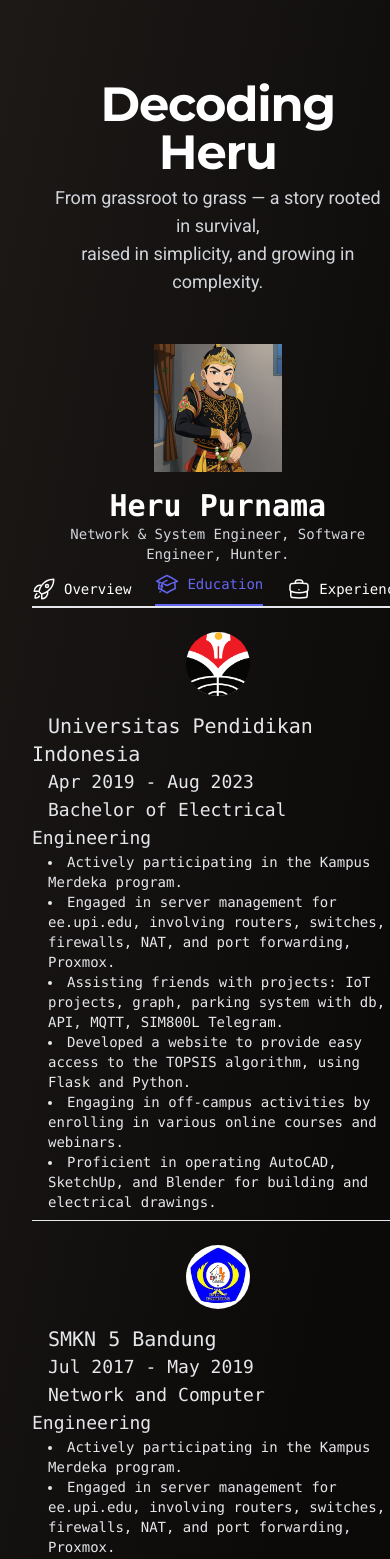
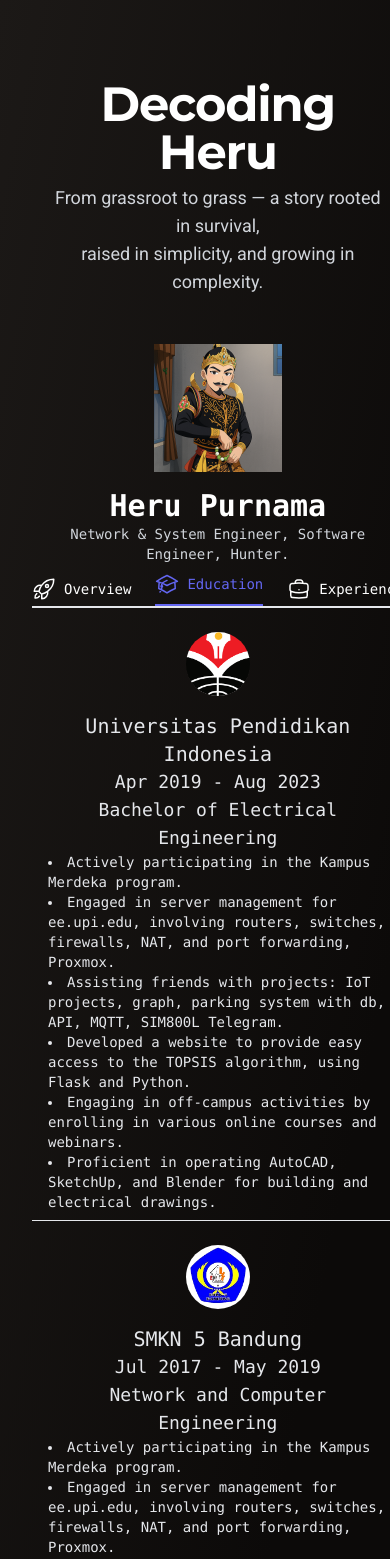
Before and after one commit to ruhefm/porto-web, a Vue app: page /about/education in a window 390 px wide. Shown: the top 1559 px of the page. Built offline with nearby package versions, Linux system fonts and the light colour scheme.

Commit message:
update responsive

```diff
--- a/src/components/Education.vue
+++ b/src/components/Education.vue
@@ -4,9 +4,9 @@
     <li class="block py-2 sm:flex border-b items-center">
       <div class="items-center justify-center flex py-4"><img :src="`/${education.path}`" :alt="education.title" class="w-16 h-16 rounded-full object-cover bg-white"></div>
       <div>
-      <span class="px-4 text-xl sm:text-2xl">{{ education.title }}</span><br/>
-      <span class="px-4 text-lg sm:text-xl">{{ education.dateRange }}</span><br/>
-      <span class="px-4 text-lg sm:text-xl">{{ education.major }}</span><br/>
+      <p class="px-4 text-xl sm:text-2xl text-center sm:text-left">{{ education.title }}</p>
+      <p class="px-4 text-lg sm:text-xl text-center sm:text-left">{{ education.dateRange }}</p>
+      <p class="px-4 text-lg sm:text-xl text-center sm:text-left">{{ education.major }}</p>
       <li class="px-4 list-disc" v-for="(line, idx) in education.desc.split('\n')" :key="idx">
     {{ line.replace(/^•\s*/, '') }}
   </li>
```
